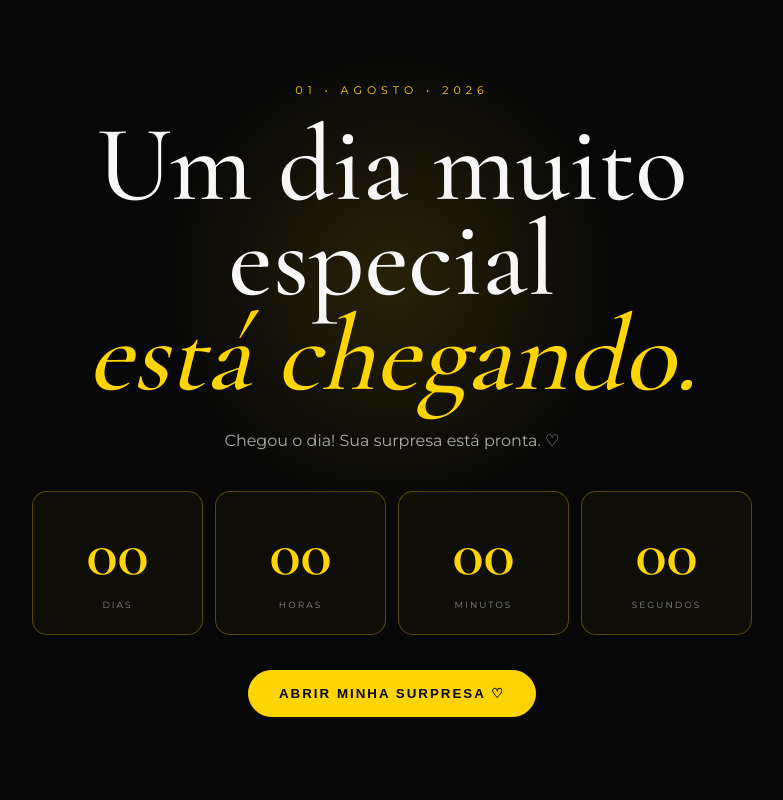
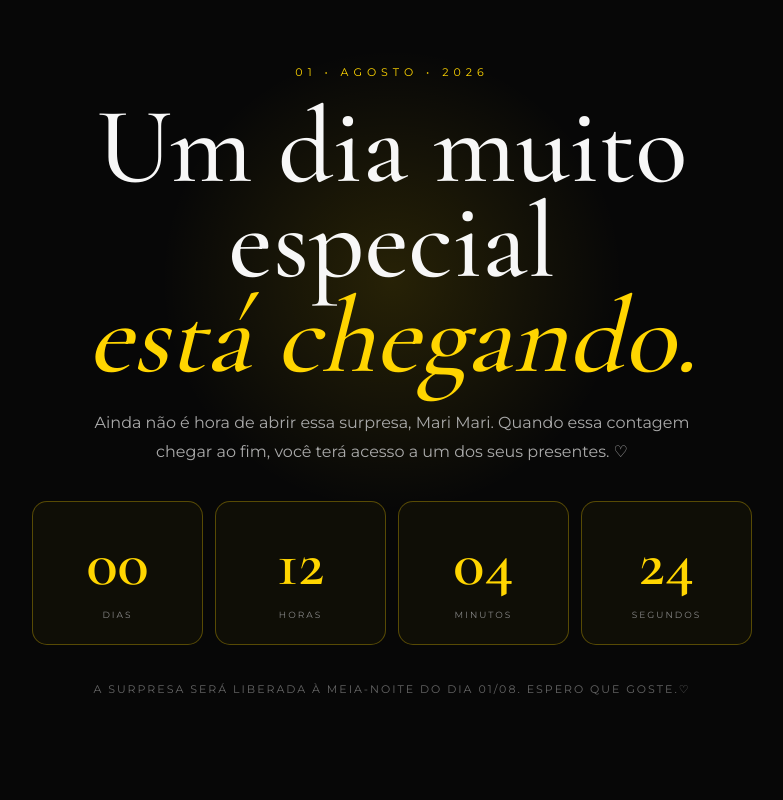
Before and after one commit to Luis-Queiroz/Anivers-rio_Mariana, a plain HTML site: page index.html in a window 1280 px wide. Shown: the top 800 px of the page, without its empty margins (248-1031 px from the left). Drawn offline with nearby package versions, Linux system fonts and the light colour scheme.

Commit message:
Change birthday date to August 1, 2026
Updated the date in the script to reflect the correct birthday.

```diff
--- a/index.html
+++ b/index.html
@@ -104,7 +104,7 @@ radial-gradient(circle at 82% 65%,rgba(255,213,0,.04),transparent 26%)}
 <section class="final"><div class="reveal"><div class="eyebrow">01.08.2026</div><h2>O seu dia<br><span class="yellow">chegou.</span></h2></div></section>
 <div class="love-divider"><span>♡ nosso cantinho ♡</span></div><div class="lightbox" id="lightbox" onclick="closeLightbox(event)"><button class="lightbox-close" onclick="closeLightbox(event)">×</button><img id="lightboxImg" alt="Foto ampliada"></div><footer>FEITO ESPECIALMENTE PARA VOCÊ, MINHA MARI MARI • 01.08.2026</footer>
 <script>
-const T=new Date("2026-07-01T00:00:00-03:00");
+const T=new Date("2026-08-01T00:00:00-03:00");
 function values(x){return x<=0?[0,0,0,0]:[Math.floor(x/864e5),Math.floor(x/36e5)%24,Math.floor(x/6e4)%60,Math.floor(x/1e3)%60]}
 function paint(ids,v){ids.forEach((id,i)=>{const el=document.getElementById(id);if(el)el.textContent=String(v[i]).padStart(2,"0")})}
 function tick(){
```
